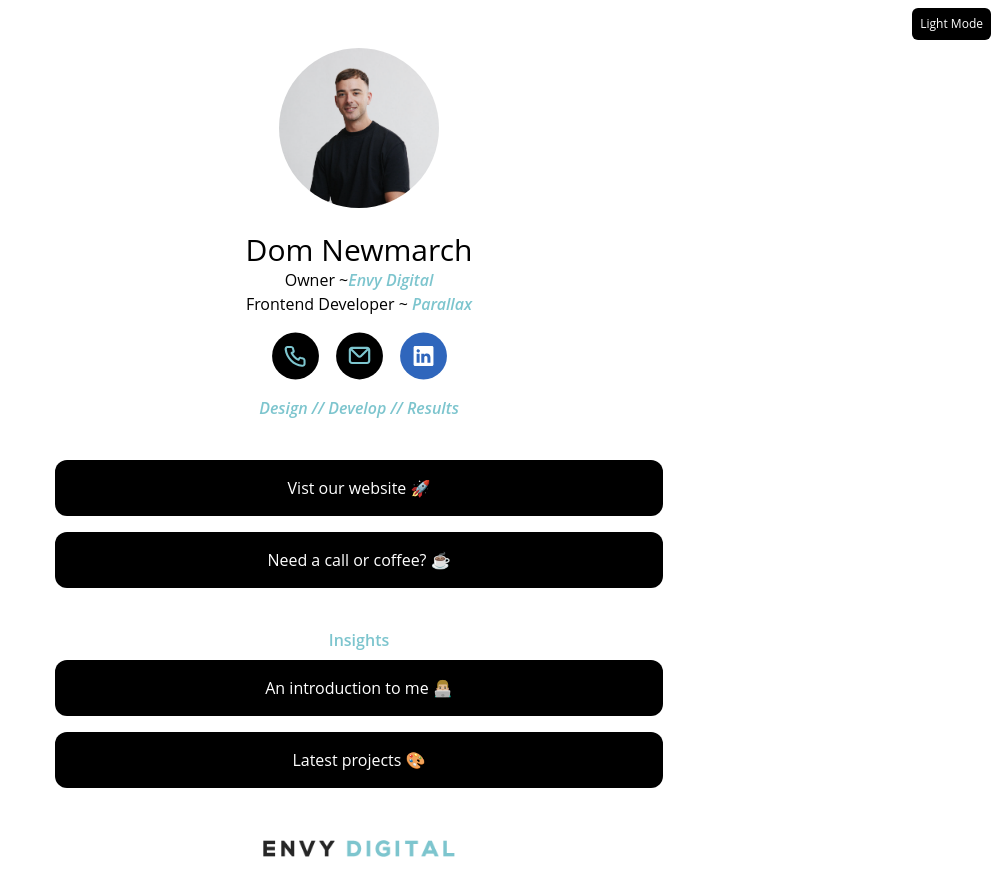
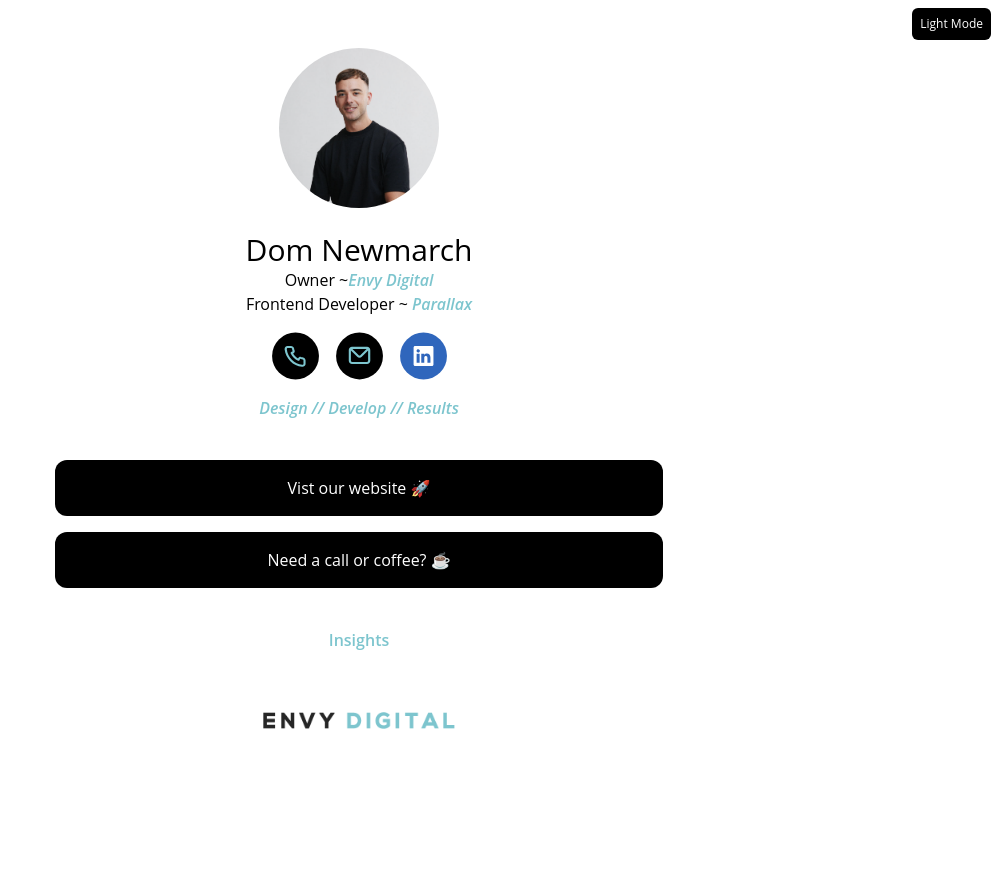
Before and after one commit to Domnewmarch/Envy-Links, a Next.js app: page / in a window 1280 px wide. Shown: the whole page, without its empty margins (281-1280 px from the left). After the commit the page ends 800 px from the top, so only its background shows below. Built offline with nearby package versions, Linux system fonts and the light colour scheme.

Commit message:
Update linkBlock.js

```diff
--- a/components/linkBlock.js
+++ b/components/linkBlock.js
@@ -10,8 +10,8 @@
   {
     title: 'Insights',
     links: [
-      { href: 'https://www.linkedin.com/in/dom-newmarch-a554b697/', text: 'An introduction to me 👨🏼‍💻' },
-      { href: 'https://www.instagram.com/envydigitalwebdesign/', text: 'Latest projects 🎨' }
+      // { href: 'https://www.linkedin.com/in/dom-newmarch-a554b697/', text: 'An introduction to me 👨🏼‍💻' },
+      // { href: 'https://www.instagram.com/envydigitalwebdesign/', text: 'Latest projects 🎨' }
     ]
   }
 ]
```
